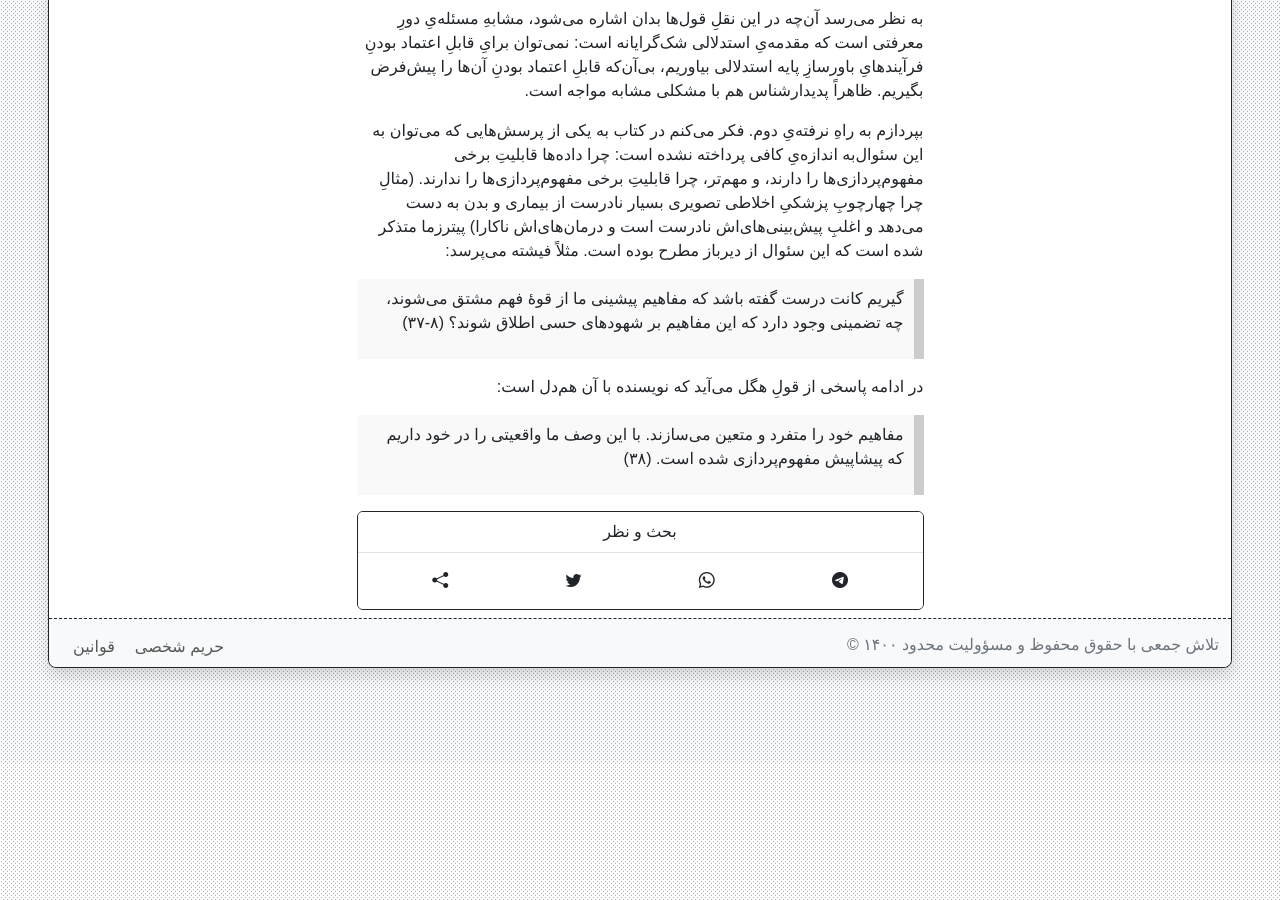
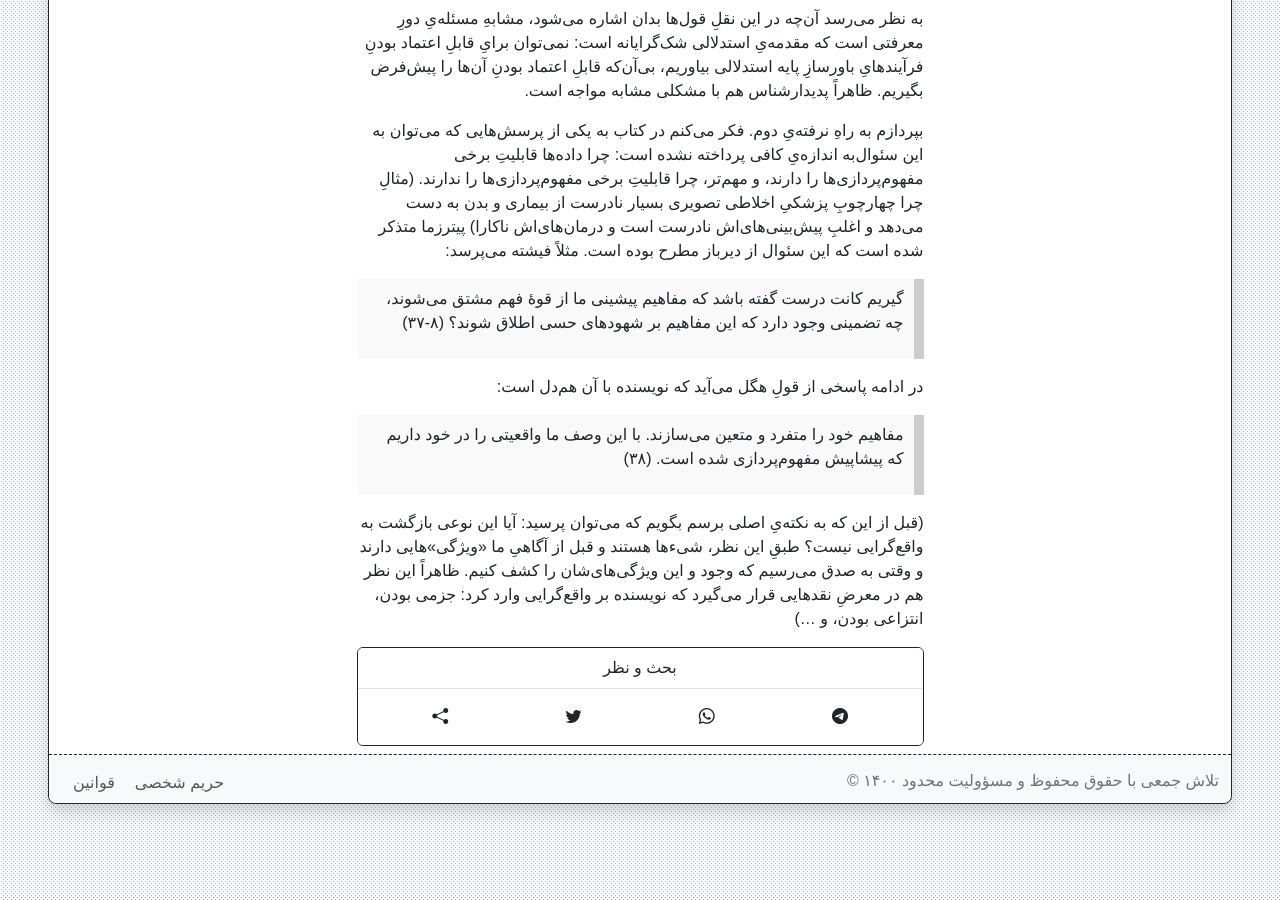
Before and after one commit to phicudemy/phicudemy.github.io, a Jekyll site: the page built from _posts/2024-08-02-perspevtive.md, in a window 1280 px wide and 900 px high, scrolled down 7658 px. Built offline with Jekyll 4.4.1, drawn with Linux system fonts in a browser that asks for light colours; comment, search, counter and statistics services are not loaded; a style sheet for code colours, icons or effects is not loaded; before the commit the page ends 8422 px from its top, so only the background shows below that.

Commit message:
TinaCMS content update

```diff
--- a/_posts/2024-08-02-perspevtive.md
+++ b/_posts/2024-08-02-perspevtive.md
@@ -124,3 +124,5 @@ tags:
 در ادامه پاسخی از قولِ هگل می‌آید که نویسنده با آن هم‌دل است:
 
 > مفاهیم خود را متفرد و متعین می‌سازند. با این وصف ما واقعیتی را در خود داریم که پیشاپیش مفهوم‌پردازی شده است. (۳۸)
+
+(قبل از این که به نکته‌یِ اصلی برسم بگویم که می‌توان پرسید: آیا این نوعی بازگشت به واقع‌گرایی نیست؟ طبقِ این نظر، شیء‌ها هستند و قبل از آگاهیِ ما «ویژگی»هایی دارند و وقتی به صدق می‌رسیم که وجود و این ویژگی‌های‌شان را کشف کنیم. ظاهراً این نظر هم در معرضِ نقدهایی قرار می‌گیرد که نویسنده بر واقع‌گرایی وارد کرد: جزمی بودن، انتزاعی بودن، و ...)
```
